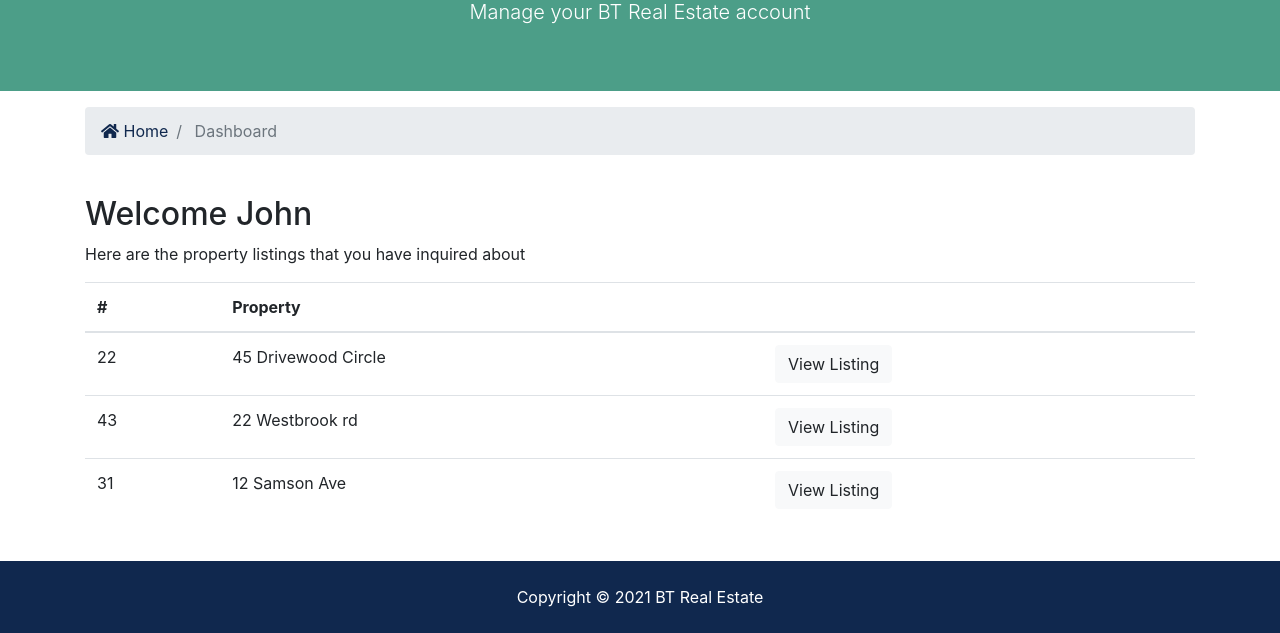
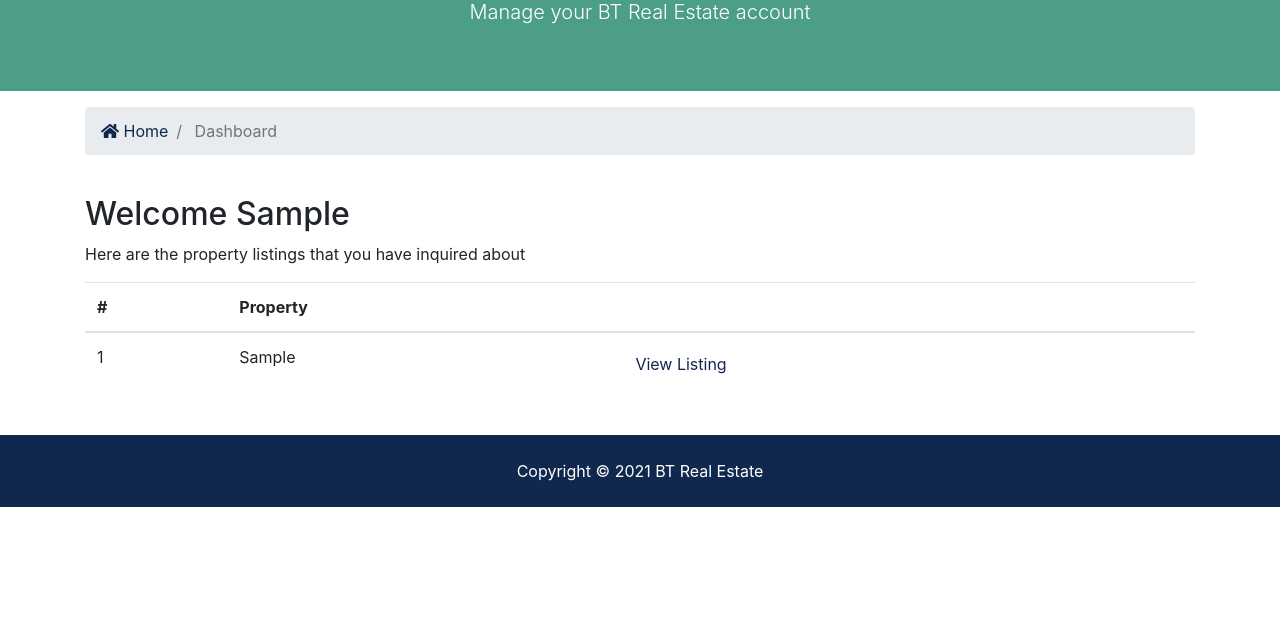
Before and after one commit to Freeman-md/btre_project, a Django app: page /accounts/dashboard in a window 1280 px wide. Shown: the part 254-887 px from the top of the page. After the commit the page ends 761 px from the top, so only its background shows below. Run offline with Django 3.2, Linux system fonts and the light colour scheme; a user stored in the database is signed in; tables that the repository leaves empty hold one stand-in row (values such as "Sample post"); some libraries are stand-ins or nearby versions.

Commit message:
Dashboard Functionality

```diff
--- a/accounts/views.py
+++ b/accounts/views.py
@@ -1,6 +1,7 @@
 from django.shortcuts import render, redirect
 from django.contrib import messages, auth
 from django.contrib.auth.models import User
+from contacts.models import Contact
 
 
 def register(request):
@@ -63,4 +64,9 @@ def logout(request):
 
 
 def dashboard(request):
-    return render(request, 'accounts/dashboard.html')
+    user_contacts = Contact.objects.order_by('-contact_date').filter(user_id=request.user.id)
+
+    context = {
+        'contacts': user_contacts
+    }
+    return render(request, 'accounts/dashboard.html', context)
--- a/templates/accounts/dashboard.html
+++ b/templates/accounts/dashboard.html
@@ -37,7 +37,8 @@
     <div class="container">
       <div class="row">
         <div class="col-md-12">
-          <h2>Welcome John</h2>
+          <h2>Welcome {{user.first_name}}</h2>
+          {% if contacts %}
           <p>Here are the property listings that you have inquired about</p>
           <table class="table">
             <thead>
@@ -48,29 +49,20 @@
                 </tr>
             </thead>
             <tbody>
+              {% for contact in contacts %}
                 <tr>
-                <td>22</td>
-                <td>45 Drivewood Circle</td>
+                  <td>{{contact.id}}</td>
+                  <td >{{contact.listing}}</td>
                   <td>
-                  <a class="btn btn-light" href="#">View Listing</a>
+                    <a href="{% url 'listing' contact.listing_id %}" class="btn btn-listing">View Listing</a>
                   </td>
                 </tr>
-              <tr>
-                <td>43</td>
-                <td>22 Westbrook rd</td>
-                <td>
-                  <a class="btn btn-light" href="#">View Listing</a>
-                </td>
-              </tr>
-              <tr>
-                <td>31</td>
-                <td>12 Samson Ave</td>
-                <td>
-                  <a class="btn btn-light" href="#">View Listing</a>
-                </td>
-              </tr>
+              {% endfor %}
             </tbody>
           </table>
+          {% else %}
+            <p class="text-center">You have no made any inquiries</p>
+          {% endif %}
         </div>
       </div>
     </div>
```
Lines whose indentation alone changed are shown as unchanged.
